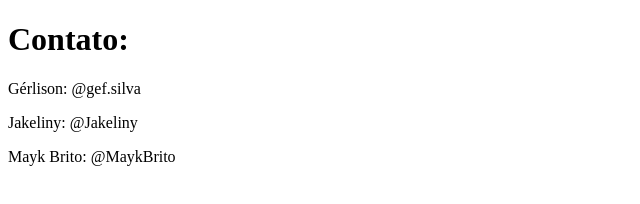
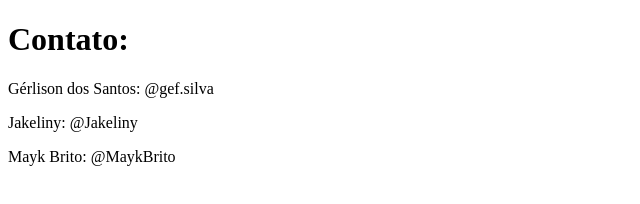
Before and after one commit to gerlis0n/github-for-teams, a plain HTML site: page contato.html in a window 1280 px wide. Shown: the whole page, without its empty margins (0-640 px from the left). Drawn offline with Linux system fonts and the light colour scheme.

Commit message:
I added mine about name

```diff
--- a/contato.html
+++ b/contato.html
@@ -8,7 +8,7 @@
 </head>
 <body>
   <h1>Contato:</h1>
-  <p>Gérlison: @gef.silva</p>
+  <p>Gérlison dos Santos: @gef.silva</p>
   <p>Jakeliny: @Jakeliny</p>
   <p>Mayk Brito: @MaykBrito</p>
 </body>
```
